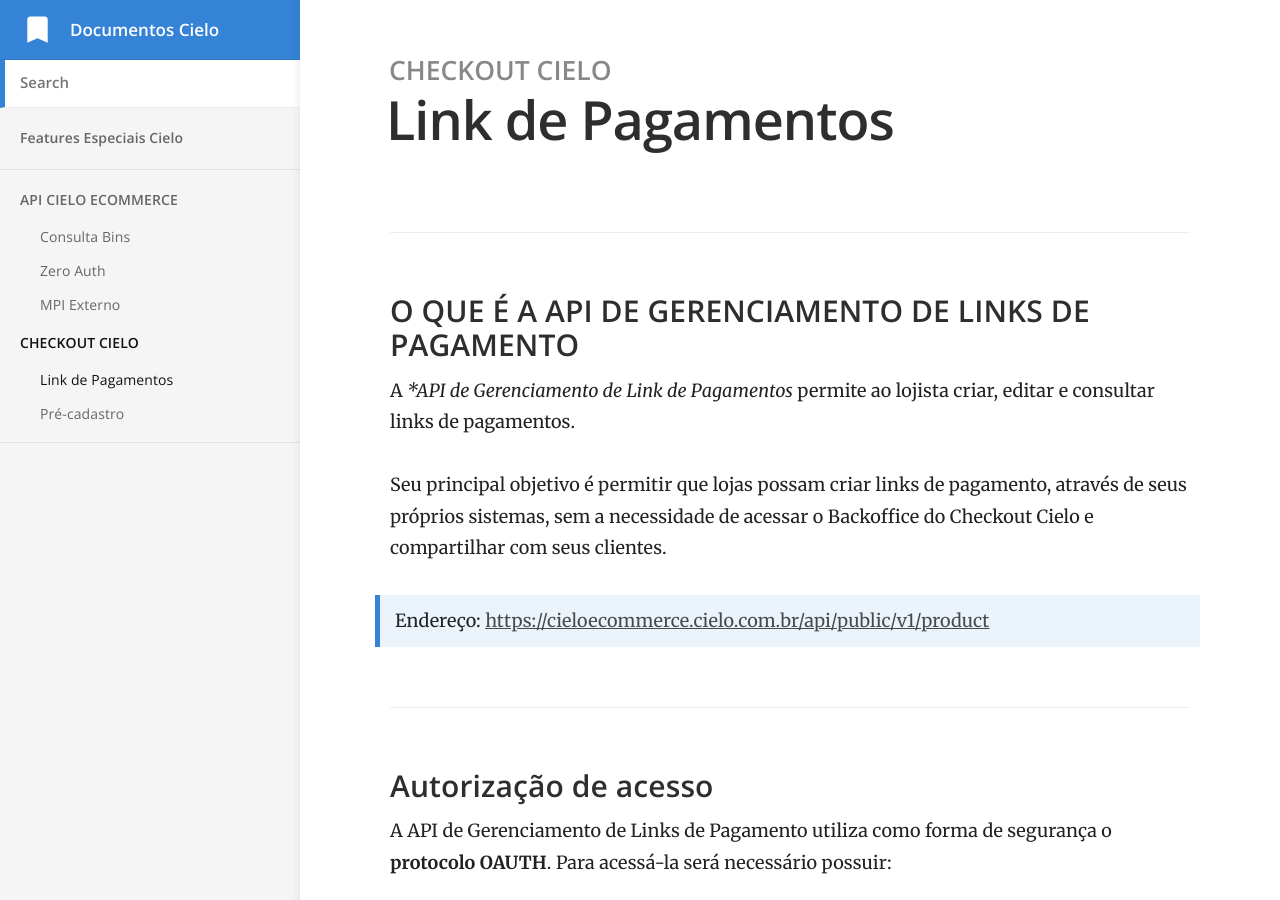
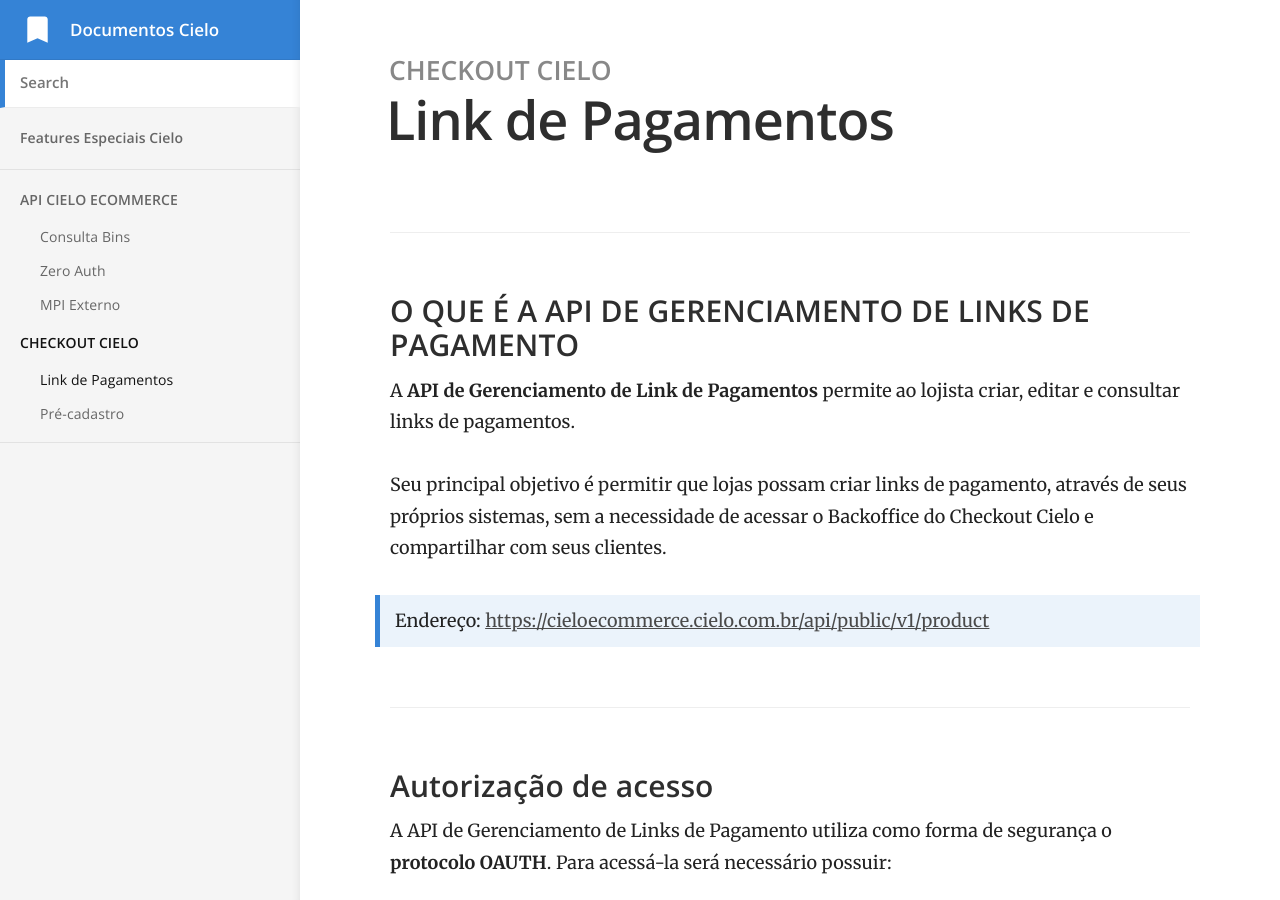
Before and after one commit to LRomanoCielo/Documentos, a Jekyll site: the page built from _docs/checkoutcielo/API - Link de pagamentos.md, in a window 1280 px wide and 900 px high. Built offline with Jekyll 4.4.1, drawn with Linux system fonts in a browser that asks for light colours.

```diff
--- a/_docs/checkoutcielo/API - Link de pagamentos.md
+++ b/_docs/checkoutcielo/API - Link de pagamentos.md
@@ -6,7 +6,7 @@ order: 1
 
 ### O QUE É A API DE GERENCIAMENTO DE LINKS DE PAGAMENTO
 
-A **API de Gerenciamento de Link de Pagamentos* permite ao lojista criar, editar e consultar links de pagamentos.
+A **API de Gerenciamento de Link de Pagamentos** permite ao lojista criar, editar e consultar links de pagamentos.
 
 Seu principal objetivo é permitir que lojas possam criar links de pagamento, através de seus próprios sistemas, sem a necessidade de acessar o Backoffice do Checkout Cielo e compartilhar com seus clientes.
 
```
